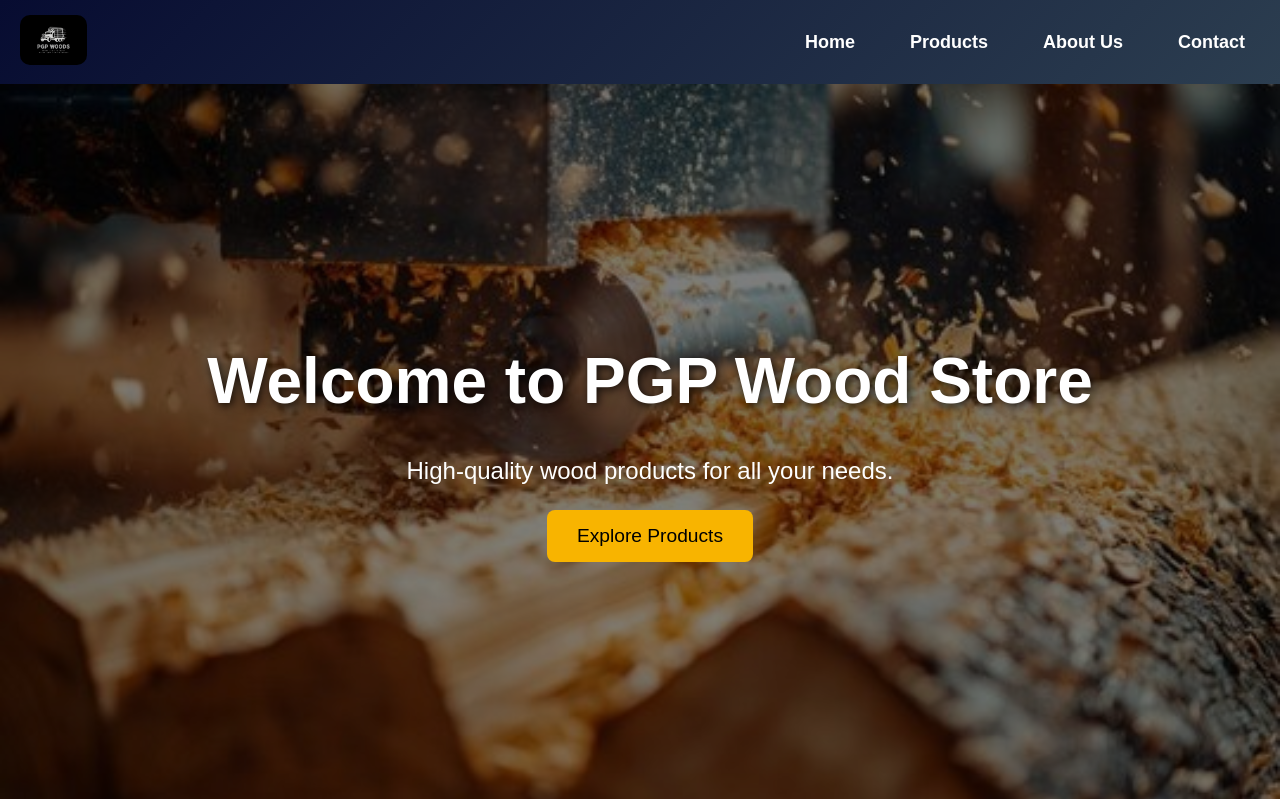
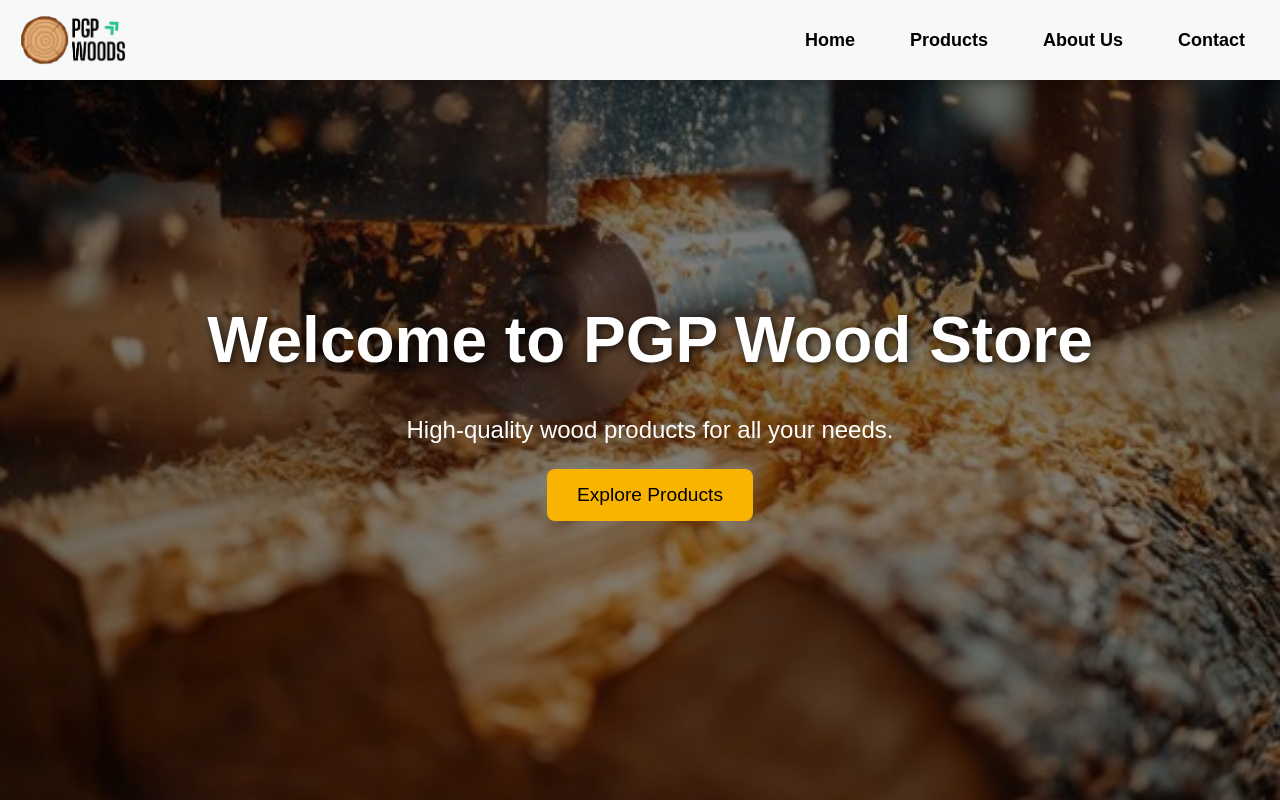
Before and after one commit to mavdranathunga/wood_store, a React (Create React App) app: page / in a window 1280 px wide. Shown: the top 801 px of the page. Built offline with nearby package versions, Linux system fonts and the light colour scheme.

Commit message:
Navbar updated

```diff
--- a/src/components/Navbar.js
+++ b/src/components/Navbar.js
@@ -1,16 +1,45 @@
-import React, { useState } from "react";
-import { Link } from "react-router-dom";
+import React, { useState, useEffect } from "react";
+import { Link, useLocation } from "react-router-dom";
 import "../css/Navbar.css";
 import { FiMenu, FiX } from "react-icons/fi"; // Import icons
 
 function Navbar() {
   const [menuOpen, setMenuOpen] = useState(false);
+  const [scrolled, setScrolled] = useState(false);
+  const location = useLocation(); // Get current route
+
+  useEffect(() => {
+    const handleScroll = () => {
+      setScrolled(window.scrollY > 50);
+    };
+
+    if (location.pathname === "/") {
+      setScrolled(window.scrollY > 50); // ✅ Check scroll position when returning to home
+      window.addEventListener("scroll", handleScroll);
+    } else {
+      setScrolled(true); // ✅ Keep navbar solid on other pages
+    }
+
+    return () => {
+      window.removeEventListener("scroll", handleScroll);
+    };
+  }, [location.pathname]); // ✅ Trigger effect when route changes
+
 
   return (
-    <nav className="navbar">
+    <nav className={`navbar ${scrolled ? "scrolled" : ""} ${location.pathname === "/" ? "home-navbar" : ""}`}>
       <div className="nav-left">
-        <Link to="/" className="logo">
-          <img src="/logo.jpg" alt="Wood Store Logo" />
+        <Link to="/" onClick={(e) => { e.preventDefault(); /*Prevents default instant navigation*/ window.scrollTo({ top: 0, behavior: "smooth" });
+          setTimeout(() => {
+            window.location.href = "/"; // Redirects after scroll completes
+          }, 500); // Adjust delay as needed
+          }} className="logo">
+            <img src="/PGP_WOODS_white_logo.png" alt="Wood Store Logo" className="logo-light" />
+            <img src="/PGP_WOODS_black_logo.png" alt="Wood Store Logo" className="logo-dark" />
+            {/* <img
+              src={scrolled ? "/PGP_WOODS_black_logo.png" : "/PGP_WOODS_white_logo.png"}
+              alt="Wood Store Logo"
+            /> */}
         </Link>
       </div>
 
--- a/src/css/About.css
+++ b/src/css/About.css
@@ -4,7 +4,8 @@
   text-align: center;
   font-family: Arial, sans-serif;
   color: #333;
-  padding: 20px;
+  padding: 120px 20px 20px 20px;
+  top: 100px;
 }
 
 .hero-section {
--- a/src/css/Contact.css
+++ b/src/css/Contact.css
@@ -3,7 +3,7 @@
   flex-direction: column;
   align-items: center;
   gap: 30px;
-  padding: 60px 60px;
+  padding: 120px 60px 60px 60px;
   background: #ffffff;
   width: 70%;
 }
--- a/src/css/Footer.css
+++ b/src/css/Footer.css
@@ -1,5 +1,5 @@
 .footer {
-  background: linear-gradient(135deg, #02051d, #384d63);
+  background: linear-gradient(135deg, #020522, #384d63);
   color: white;
   text-align: center;
   padding: 40px 5px;
--- a/src/css/Home.css
+++ b/src/css/Home.css
@@ -9,7 +9,7 @@
 .hero {
   background: url("../../public/images/background1.jpg") center/cover no-repeat;
   color: rgb(255, 255, 255);
-  height: calc(100vh - 115px); /* Full screen height */
+  height: calc(100vh - 30px); /* Full screen height */
   display: flex;
   flex-direction: column;
   align-items: center;
@@ -18,7 +18,7 @@
   padding: 0px 0px 30px 20px;
   position: relative;
   min-height: fit-content;
-  transition: background 1s ease-in-out;
+  transition: background 1.1s ease-in-out;
 }
 
 .hero::before {
--- a/src/css/Navbar.css
+++ b/src/css/Navbar.css
@@ -1,30 +1,79 @@
-/* General Navbar Styling */
+/* Default Transparent Navbar */
 .navbar {
-    background: linear-gradient(135deg, #070c31, #2c3e50);
   padding: 15px 20px;
   display: flex;
   align-items: center;
   justify-content: space-between;
-    position: sticky;
+  position: fixed; /* Fix it to the top */
   top: 0;
-    width: 100%; /* Ensures full width without overflow */
+  left: 0;
+  width: 100%;
+  height: 80px;
   z-index: 1000;
-    transition: 0.3s ease-in-out;
+  transition: background 0.3s ease-in-out;
   box-sizing: border-box;
+  background: transparent;
 }
 
+/* Change background when scrolled */
+.navbar.scrolled, .navbar:hover{
+  background-color: rgb(248, 248, 248);
+  /* background: linear-gradient(135deg, #070c31, #32475c); Solid color after scroll */
+  box-shadow: 0 2px 10px rgba(0, 0, 0, 0.3); /* Add shadow here */
+}
+
+
+
 /* Logo */
+
+.logo {
+  position: relative;
+  display: flex;
+  align-items: center;
+  height: 100%;
+}
+
   .logo img {
     height: 50px;
     width: auto;
     cursor: pointer;
-    transition: transform 0.3s;
-    border-radius: 10px;
+    transition: opacity 0.5s ease-in-out, transform 0.3s ease-in-out;
+    position: absolute;
   }
+
+
+/* Initially show transparent logo */
+.logo img.logo-light {
+  opacity: 1;
+}
+
+.logo img.logo-dark {
+  opacity: 0;
+}
+
+/* Switch logos on scroll */
+.navbar.scrolled .logo img.logo-light, .navbar:hover .logo img.logo-light {
+  opacity: 0;
+}
+
+.navbar.scrolled .logo img.logo-dark, .navbar:hover .logo img.logo-dark {
+  opacity: 1;
+}
+
 
 .logo img:hover {
   transform: scale(1.2);
 }
+
+.logo:active {
+  transform: scale(0.5); /* Shrinks slightly when clicked */
+  opacity: 0.3; /* Slight fade effect */
+  transition: transform 0.3s ease, opacity 0.1s ease;
+}
+
+
+
+
 
 /* Navigation Links */
 .nav-right {
@@ -40,6 +89,10 @@
   padding: 10px 15px;
   transition: all 0.3s ease-in-out;
   position: relative;
+}
+
+ .navbar.scrolled .nav-right a, .navbar:hover .nav-right a{
+  color: black;
 }
 
 /* Hover Effect */
@@ -70,8 +123,12 @@
   color: white;
   cursor: pointer;
   position: absolute;
-    top: 15px; /* Keeps it inside navbar */
+  top: 27px; /* Keeps it inside navbar */
   right: 20px; /* Ensures proper spacing */
+}
+
+ .navbar.scrolled .menu-icon, .navbar:hover .menu-icon{
+  color: black;
 }
 
 /* Responsive Styling */
@@ -103,5 +160,10 @@
   .nav-right a {
     display: block;
     padding: 15px 0;
+    color: white;
+  }
+
+   .navbar:hover .nav-right a {
+    color: white;
   }
 }
--- a/src/css/Products.css
+++ b/src/css/Products.css
@@ -1,7 +1,7 @@
 /* src/css/Products.css */
 .products {
   text-align: center;
-  padding: 20px;
+  padding: 120px 60px 60px 60px;
 }
 
 .products .product-grid {
```
Also changed, not shown: public/PGP_WOODS_black_logo.PNG (added), public/PGP_WOODS_white_logo.PNG (added). Lines whose indentation alone changed are shown as unchanged.
